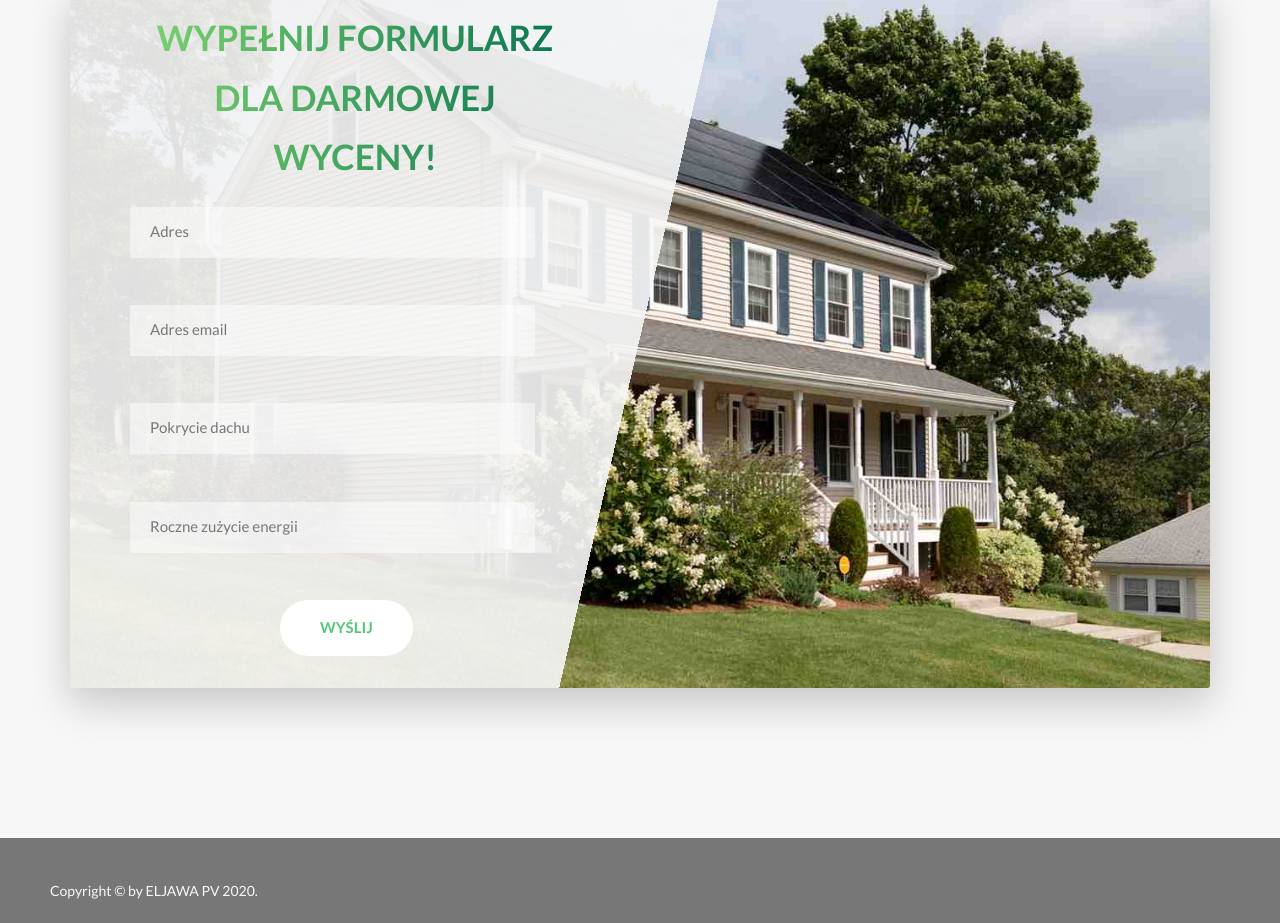
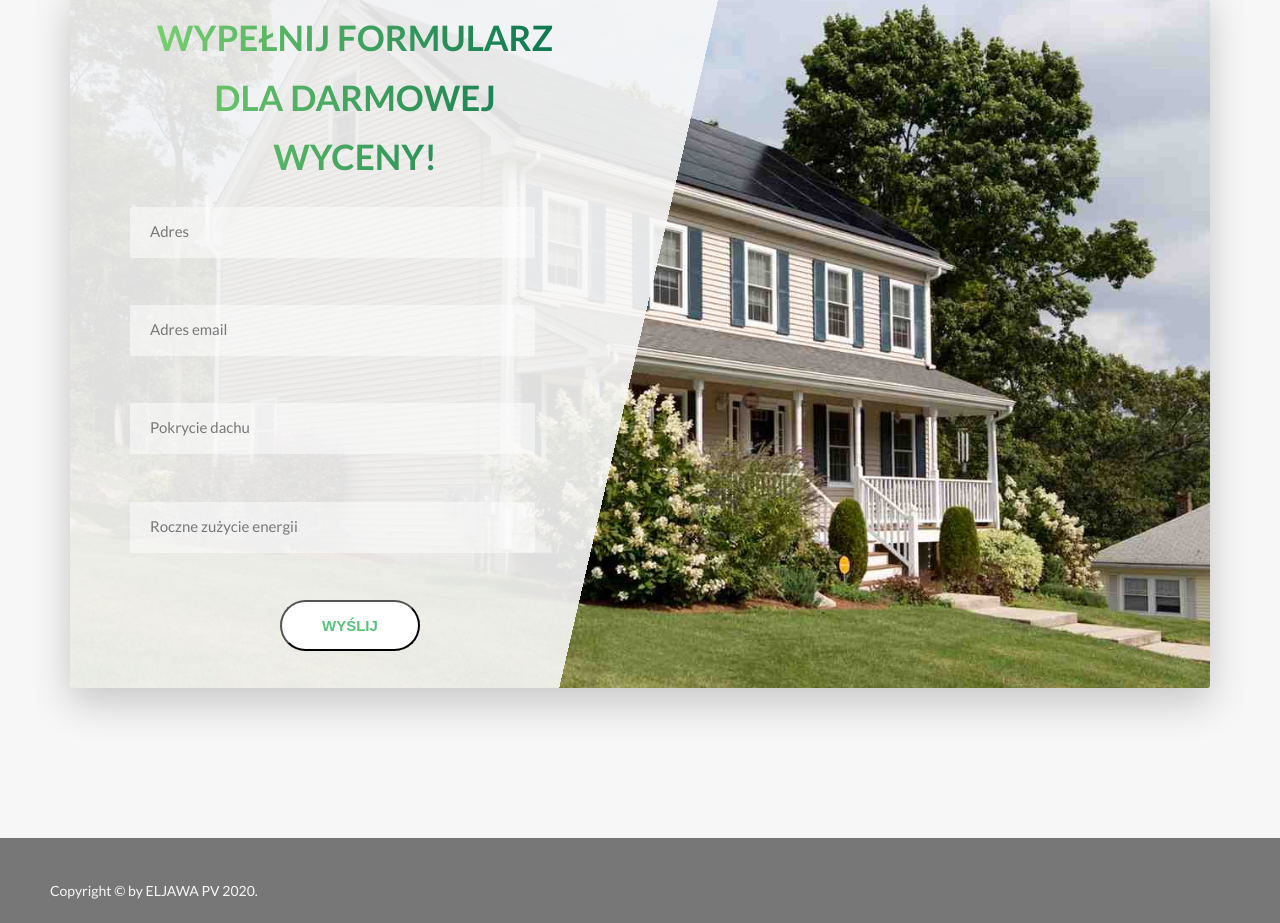
Before and after one commit to patrykborowiecki/ELJAWAPV, a website: page index.html in a window 1280 px wide. Shown: the part 3610-4533 px from the top of the page. Drawn offline with nearby package versions, Linux system fonts and the light colour scheme; files that its build step writes are made by us from their sources.

Commit message:
Submit button

```diff
--- a/index.html
+++ b/index.html
@@ -193,7 +193,7 @@
               </div>
 
               <div class="form__group">
-                <a href="#" class="btn btn-white btn-white--1">Wyślij</a>
+                <input type="submit" value="Wyślij" class="btn btn-white btn-white--1">
               </div>
 
             </form>
--- a/sass/components/_button.scss
+++ b/sass/components/_button.scss
@@ -17,6 +17,14 @@
 
   &--1 {
     margin-left: 15rem;
+    text-transform: uppercase;
+    text-decoration: none;
+    padding: 1.5rem 4rem;
+    display: inline-block;
+    border-radius: 10rem;
+    font-size: 1.5rem;
+    font-weight: 700;
+    transition: all .2s;
   }
 }
 
```
Also changed, not shown: css/styles.css (added), 1 other file.
